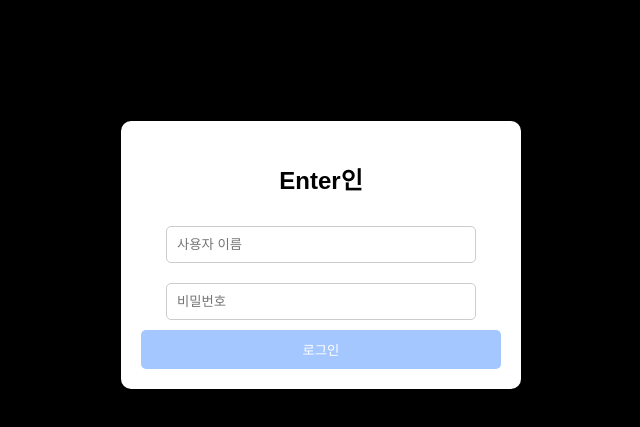
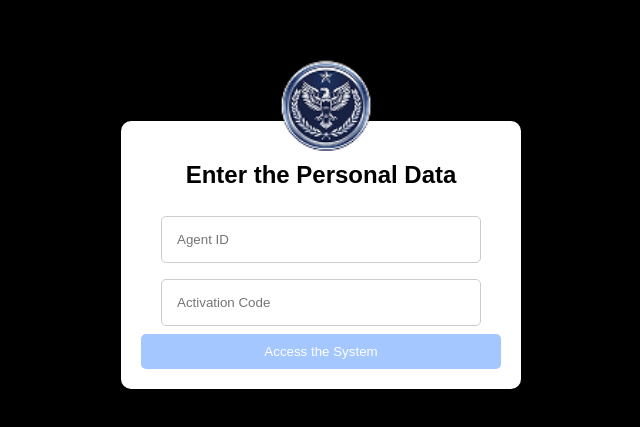
Before and after one commit to SOAK-1991/soak1991.kr-8390.secure, a plain HTML site: page index.html in a window 1280 px wide. Shown: the part 145-572 px from the top of the page, without its empty margins (319-959 px from the left). Drawn offline with Linux system fonts and the light colour scheme.

Commit message:
Add files via upload

```diff
--- a/index.html
+++ b/index.html
@@ -21,11 +21,12 @@
             box-shadow: 0 0 10px rgba(0, 0, 0, 0.1);
             width: 360px;
             text-align: center;
+
         }
         input[type="text"], input[type="password"] {
             width: 80%;
-            padding: 10px;
-            margin: 10px 0;
+            padding: 15px;
+            margin: 8px 0;
             border: 1px solid #ccc;
             border-radius: 5px;
         }
@@ -42,6 +43,8 @@
             background-color: RGB(164,199,255);
         }
         img {
+            display: block;
+            margin: auto;
             width: 100px; /* 이미지의 너비를 100px로 설정 */
             height: auto; /* 비율을 유지하며 자동으로 높이 조절 */
             border-radius: 10px; /* 이미지 모서리를 둥글게 */
@@ -50,11 +53,26 @@
 </head>
 <body>
     <div class="login-container">
-        <h2>Enter인</h2>
-        <input type="text" id="username" placeholder="사용자 이름" required>
-        <input type="password" id="password" placeholder="비밀번호" required>
-        <button onclick="login()">로그인</button>
+        <h2>Enter the Personal Data</h2>
+        <input type="text" id="username" placeholder="Agent ID" required>
+        <input type="password" id="password" placeholder="Activation Code" required>
+        <button onclick="login()">Access the System</button>
     </div>
+
+    <div>
+        <style>
+            /* absolute를 사용하기 위해 감싸는 영역에 position:relative 적용 */
+            .img_area{position:relative; height:50px;}
+            .img_area img{position:absolute; top:50%; margin-top:-200px; height:100px;}
+            .img_area img{position:horizontal; left:-245px;}
+         </style>
+         <body>
+            <div class="img_area">
+               <img src="assets/img/SOAK logo 4.png" alt="logo">
+            </div>
+         </body>
+    </div>
+
     <script>
         function login() {
             const username = document.getElementById('username').value;
@@ -66,7 +84,7 @@
             if (username === 'Keeper_No.3' && password === 'keep3no.864923901223525192145447') { // 예시: 사용자 이름과 비밀번호
                 window.location.href = 'https://soak-1991.github.io/soak1991.kr-8390.main/'; // 로그인 성공 시 대시보드 페이지로 이동
             } else {
-                alert('사용자 이름 또는 비밀번호가 잘못되었습니다.');
+                alert('ADMIN: Wrong Agent ID or Activation Code. Please check it again.');
             }
         }
     </script>
```
